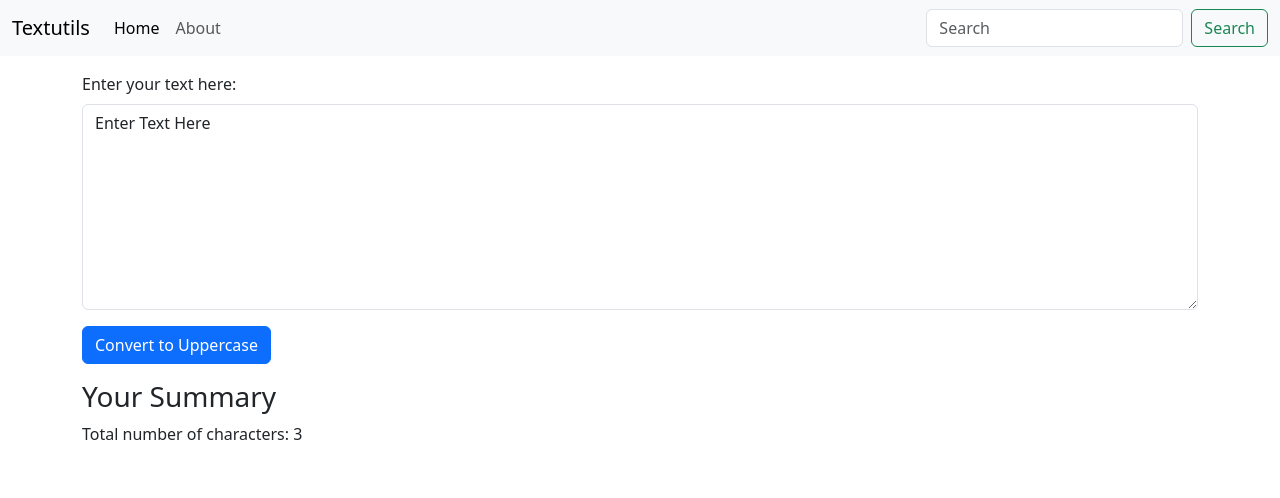
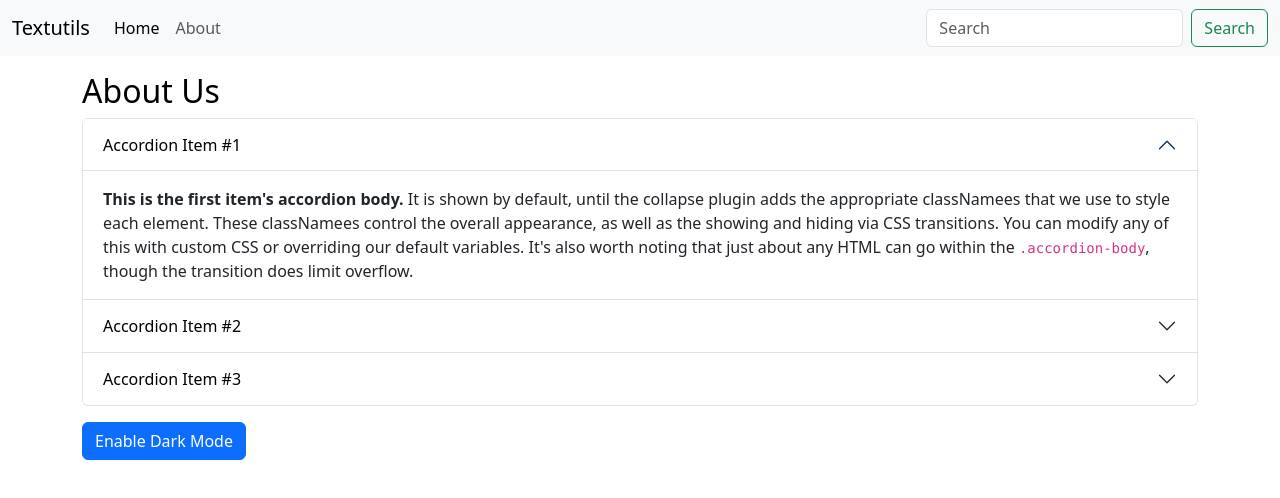
Before and after one commit to rajann44/react-learn, a React (Create React App) app: page / in a window 1280 px wide. Shown: the top 498 px of the page. Built offline with nearby package versions, Linux system fonts and the light colour scheme.

Commit message:
useState hooks and dark mode

```diff
--- a/src/App.js
+++ b/src/App.js
@@ -1,3 +1,4 @@
+import About from "./components/About";
 import Navbar from "./components/Navbar";
 import Textform from "./components/Textform";
 
@@ -5,7 +6,8 @@
   return (
     <>
     <Navbar title='Textutils'/>
-    <Textform title='Enter your text here:'></Textform>
+    <About></About>
+    {/*<Textform title='Enter your text here:'></Textform>*/}
     </>
   );
 }
--- /dev/null
+++ b/src/components/About.js
@@ -0,0 +1,72 @@
+import React, { useState } from 'react'
+
+export default function About() {
+
+    const[myStyle, setMyStyle] = useState({
+        color: 'black',
+        backgroundColor: 'white'
+    })
+    const[btnText, setBtnText] = useState('Enable Dark Mode')
+
+    const toggleStyle = () =>{
+        if(myStyle.backgroundColor === 'white'){
+            setMyStyle({
+            color: 'white',
+            backgroundColor: 'black'
+        })
+        setBtnText('Enable Light Mode')
+    }
+        else{
+            setMyStyle({
+                color: 'black',
+                backgroundColor: 'white'
+            })
+            setBtnText('Enable Dark Mode')
+        }
+    }
+
+  return (
+    <div className='container my-3' style={myStyle}>
+        <h2>About Us</h2>
+        <div className="accordion" id="accordionExample">
+        <div className="accordion-item">
+            <h2 className="accordion-header" id="headingOne">
+            <button className="accordion-button" style={myStyle} type="button" data-bs-toggle="collapse" data-bs-target="#collapseOne" aria-expanded="true" aria-controls="collapseOne">
+                Accordion Item #1
+            </button>
+            </h2>
+            <div id="collapseOne" className="accordion-collapse collapse show" aria-labelledby="headingOne" data-bs-parent="#accordionExample">
+            <div className="accordion-body">
+                <strong>This is the first item's accordion body.</strong> It is shown by default, until the collapse plugin adds the appropriate classNamees that we use to style each element. These classNamees control the overall appearance, as well as the showing and hiding via CSS transitions. You can modify any of this with custom CSS or overriding our default variables. It's also worth noting that just about any HTML can go within the <code>.accordion-body</code>, though the transition does limit overflow.
+            </div>
+            </div>
+        </div>
+        <div className="accordion-item">
+            <h2 className="accordion-header" id="headingTwo">
+            <button className="accordion-button collapsed" style={myStyle} type="button" data-bs-toggle="collapse" data-bs-target="#collapseTwo" aria-expanded="false" aria-controls="collapseTwo">
+                Accordion Item #2
+            </button>
+            </h2>
+            <div id="collapseTwo" className="accordion-collapse collapse" aria-labelledby="headingTwo" data-bs-parent="#accordionExample">
+            <div className="accordion-body">
+                <strong>This is the second item's accordion body.</strong> It is hidden by default, until the collapse plugin adds the appropriate classNamees that we use to style each element. These classNamees control the overall appearance, as well as the showing and hiding via CSS transitions. You can modify any of this with custom CSS or overriding our default variables. It's also worth noting that just about any HTML can go within the <code>.accordion-body</code>, though the transition does limit overflow.
+            </div>
+            </div>
+        </div>
+        <div className="accordion-item">
+            <h2 className="accordion-header" id="headingThree">
+            <button className="accordion-button collapsed" style={myStyle} type="button" data-bs-toggle="collapse" data-bs-target="#collapseThree" aria-expanded="false" aria-controls="collapseThree">
+                Accordion Item #3
+            </button>
+            </h2>
+            <div id="collapseThree" className="accordion-collapse collapse" aria-labelledby="headingThree" data-bs-parent="#accordionExample">
+            <div className="accordion-body">
+                <strong>This is the third item's accordion body.</strong> It is hidden by default, until the collapse plugin adds the appropriate classNamees that we use to style each element. These classNamees control the overall appearance, as well as the showing and hiding via CSS transitions. You can modify any of this with custom CSS or overriding our default variables. It's also worth noting that just about any HTML can go within the <code>.accordion-body</code>, though the transition does limit overflow.
+            </div>
+            </div>
+        </div>
+        </div>
+        <button onClick={toggleStyle} className="btn btn-primary my-3">{btnText}</button>
+    </div>
+  )
+}
```
